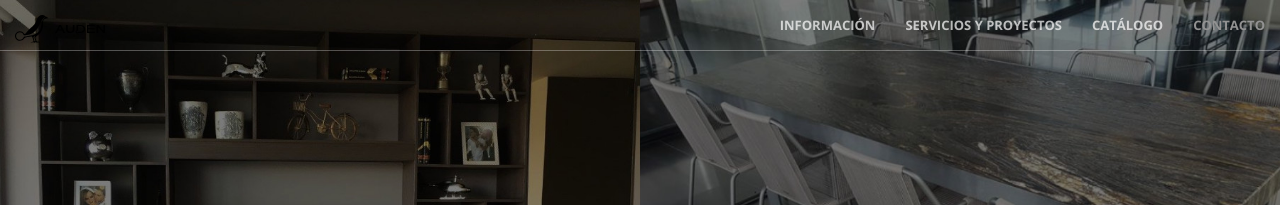
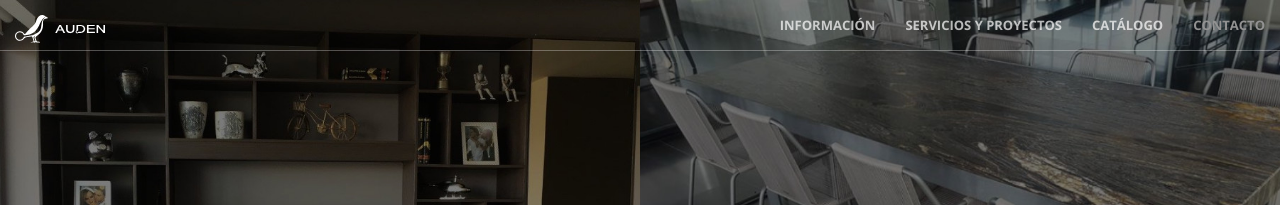
Before and after one commit to AudenLeonardo/AudenLeonardo.github.io, a Jekyll site: the page built from index.html, in a window 1280 px wide. Shown: the top 205 px of the page. Built offline with Jekyll 4.4.1, drawn with Linux system fonts in a browser that asks for light colours.

Commit message:
Update nav.html

```diff
--- a/_includes/nav.html
+++ b/_includes/nav.html
@@ -8,7 +8,7 @@
                 <span class="icon-bar"></span>
                 <span class="icon-bar"></span>
             </button>
-            <a class="navbar-brand page-scroll" href="#page-top"><img src="img\logos\logoaudennegro.svg" width="90" class="image-responsive"><br><br></a>
+            <a class="navbar-brand page-scroll" href="#page-top"><img src="img\logos\logoaudenblanco.svg" width="90" class="image-responsive"><br><br></a>
         </div>
 
         <!-- Collect the nav links, forms, and other content for toggling -->
```
